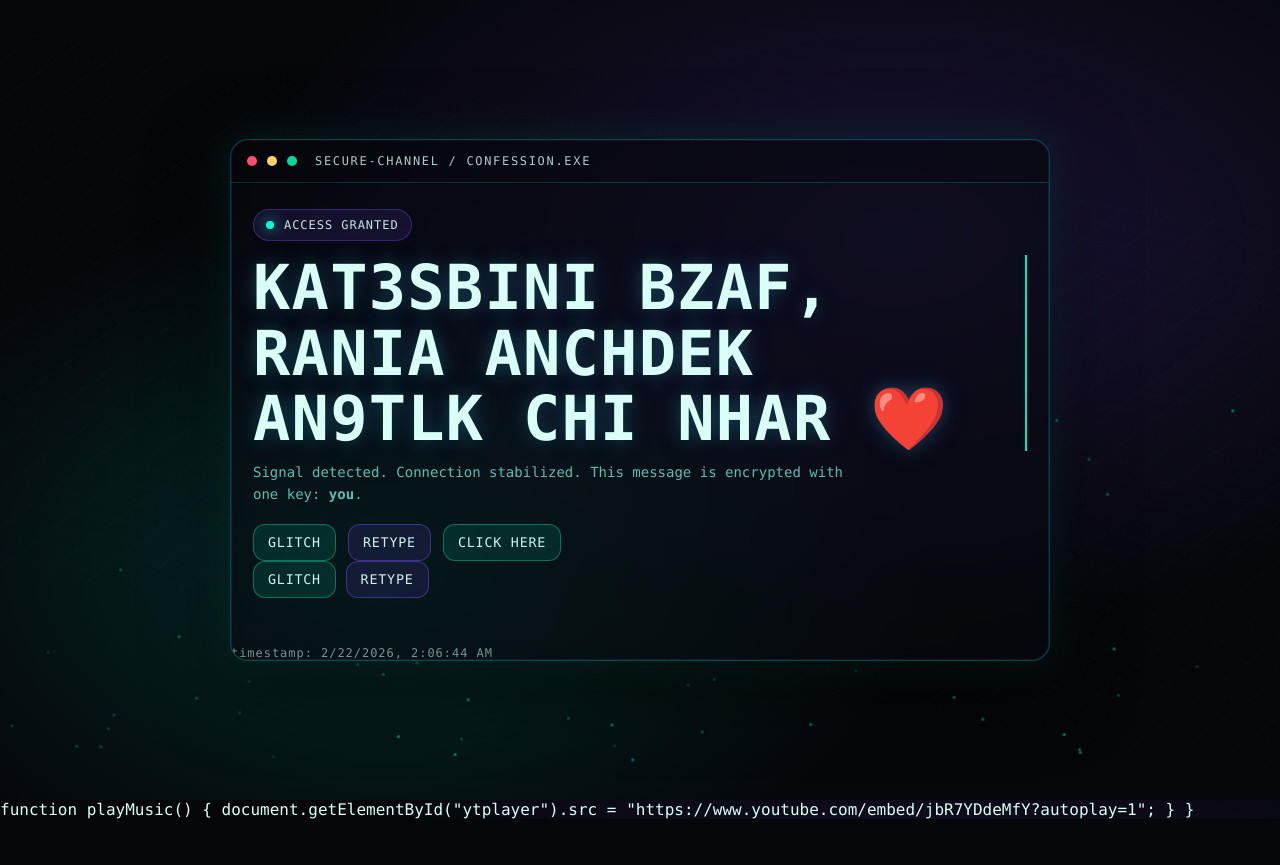
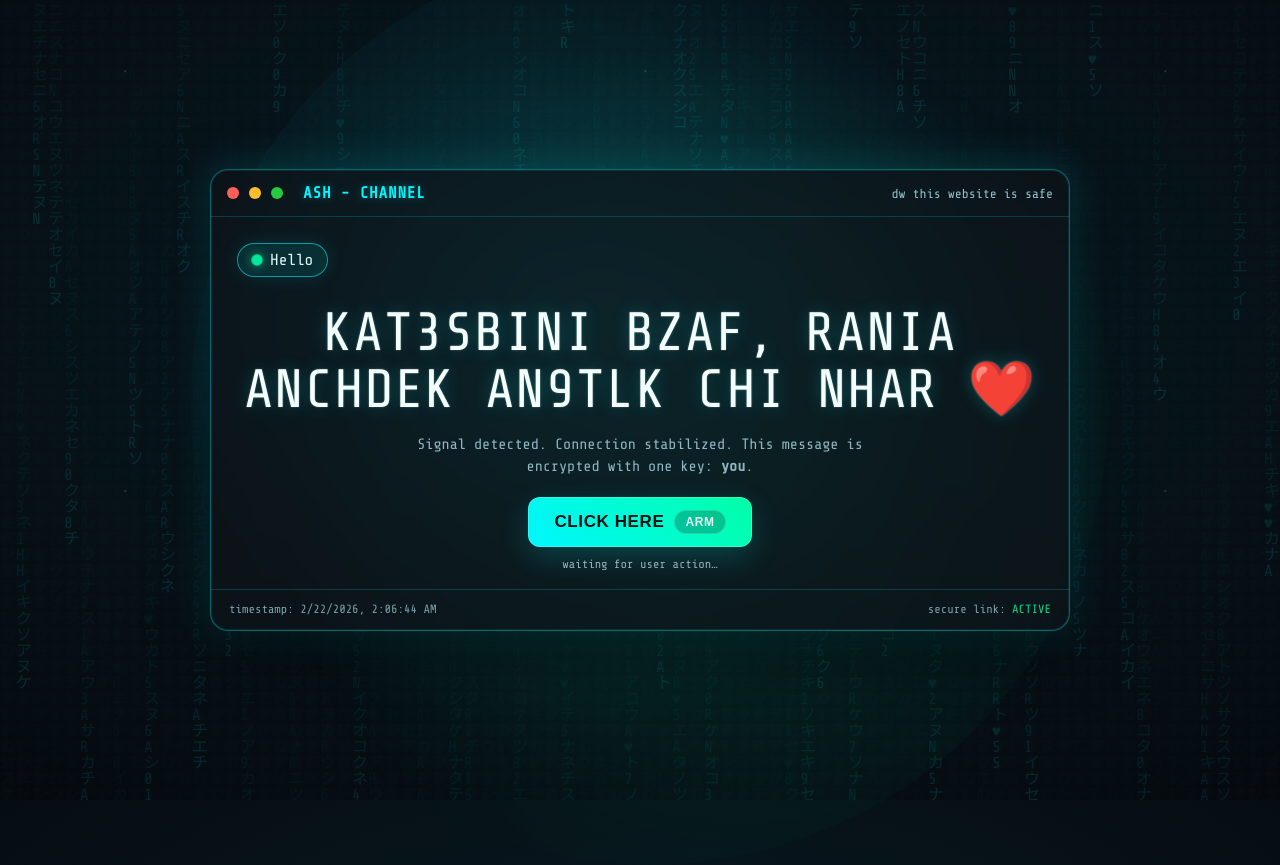
Before and after one commit to whosash1/ash.github.io, a plain HTML site: page index.html in a window 1280 px wide. Before the commit the page ends 819 px from the top, so only its background shows below. Drawn offline with nearby package versions, Linux system fonts and the light colour scheme.

Commit message:
Update index.html

```diff
--- a/index.html
+++ b/index.html
@@ -3,323 +3,524 @@
 <head>
 <meta charset="UTF-8" />
 <meta name="viewport" content="width=device-width, initial-scale=1.0" />
-  <title>Access Granted</title>
+<title>ASH - CHANNEL</title>
+
+<link rel="preconnect" href="https://fonts.googleapis.com">
+<link href="https://fonts.googleapis.com/css2?family=Share+Tech+Mono&display=swap" rel="stylesheet">
+
 <style>
   :root{
-      --bg:#05060a;
-      --neon:#00ffd5;
-      --neon2:#7c4dff;
-      --text:#d9fff6;
-      --muted:#7af7e6;
+    --bg0:#05060a;
+    --bg1:#07131a;
+    --neon:#00f7ff;
+    --neon2:#00ffa6;
+    --text:#dffcff;
+    --muted:#8fb7c2;
+    --glass:rgba(14,20,26,.72);
+    --line:rgba(0,247,255,.35);
   }
-    *{box-sizing:border-box}
-    html,body{height:100%}
+
+  *{ box-sizing:border-box; }
+  html,body{ height:100%; }
   body{
     margin:0;
-      background: radial-gradient(1200px 700px at 70% 30%, rgba(124,77,255,.18), transparent 55%),
-                  radial-gradient(900px 600px at 30% 70%, rgba(0,255,213,.14), transparent 60%),
-                  var(--bg);
+    font-family:"Share Tech Mono", ui-monospace, SFMono-Regular, Menlo, Monaco, Consolas, "Liberation Mono", "Courier New", monospace;
     color:var(--text);
-      font-family: ui-monospace, SFMono-Regular, Menlo, Monaco, Consolas, "Liberation Mono", "Courier New", monospace;
+    background: radial-gradient(1200px 700px at 50% 40%, #0a2a33 0%, var(--bg1) 40%, var(--bg0) 100%);
     overflow:hidden;
   }
 
-    /* animated grid */
-    .grid{
-      position:fixed; inset:-40%;
-      background:
-        linear-gradient(rgba(0,255,213,.08) 1px, transparent 1px),
-        linear-gradient(90deg, rgba(0,255,213,.08) 1px, transparent 1px);
-      background-size: 48px 48px;
-      transform: rotateX(70deg) rotateZ(25deg);
-      filter: drop-shadow(0 0 18px rgba(0,255,213,.18));
-      animation: drift 18s linear infinite;
+  /* --- STARFIELD LAYERS --- */
+  .stars, .stars2, .stars3{
+    position:fixed; inset:0;
+    background-repeat:repeat;
+    pointer-events:none;
+    opacity:.55;
+    transform: translateZ(0);
+  }
+  .stars{
+    background-image:
+      radial-gradient(1px 1px at 10px 20px, rgba(255,255,255,.9) 50%, transparent 52%),
+      radial-gradient(1px 1px at 80px 120px, rgba(255,255,255,.8) 50%, transparent 52%),
+      radial-gradient(1px 1px at 200px 60px, rgba(255,255,255,.7) 50%, transparent 52%),
+      radial-gradient(1px 1px at 320px 240px, rgba(255,255,255,.6) 50%, transparent 52%);
+    background-size: 420px 320px;
+    animation: drift 30s linear infinite;
+  }
+  .stars2{
     opacity:.35;
-      pointer-events:none;
+    filter: blur(.2px);
+    background-image:
+      radial-gradient(1px 1px at 40px 70px, rgba(0,247,255,.9) 50%, transparent 52%),
+      radial-gradient(1px 1px at 260px 160px, rgba(0,255,166,.8) 50%, transparent 52%),
+      radial-gradient(1px 1px at 120px 260px, rgba(255,255,255,.7) 50%, transparent 52%);
+    background-size: 360px 340px;
+    animation: drift 55s linear infinite reverse;
   }
-    @keyframes drift{
-      from{background-position: 0 0, 0 0}
-      to{background-position: 0 900px, 900px 0}
+  .stars3{
+    opacity:.18;
+    background-image:
+      radial-gradient(2px 2px at 150px 90px, rgba(255,255,255,.8) 50%, transparent 52%),
+      radial-gradient(2px 2px at 320px 190px, rgba(0,247,255,.7) 50%, transparent 52%);
+    background-size: 520px 420px;
+    animation: drift 85s linear infinite;
   }
 
-    /* floating particles */
-    .particles{position:fixed; inset:0; pointer-events:none; opacity:.55}
-    .p{
-      position:absolute;
-      width:3px; height:3px;
-      background: var(--neon);
-      border-radius:50%;
-      box-shadow: 0 0 12px rgba(0,255,213,.8);
-      animation: float var(--t) linear infinite;
-      opacity: var(--o);
-    }
-    @keyframes float{
-      from{ transform: translateY(120vh) translateX(var(--x)) }
-      to{ transform: translateY(-20vh) translateX(calc(var(--x) + 60px)) }
+  @keyframes drift{
+    from{ transform: translate3d(0,0,0); }
+    to{ transform: translate3d(-420px, -320px, 0); }
   }
 
-    /* center card */
+  /* --- MATRIX CANVAS --- */
+  #matrix{
+    position:fixed; inset:0;
+    opacity:.22;
+    pointer-events:none;
+    mix-blend-mode: screen;
+  }
+
+  /* --- CENTER LAYOUT --- */
   .wrap{
     position:relative;
     height:100%;
-      display:grid;
-      place-items:center;
-      padding:24px;
+    display:flex;
+    align-items:center;
+    justify-content:center;
+    padding:20px;
   }
+
+  /* --- GLOW ORB --- */
+  .orb{
+    position:absolute;
+    width:900px; height:900px;
+    border-radius:50%;
+    background: radial-gradient(circle at 40% 40%, rgba(0,247,255,.14), transparent 55%),
+                radial-gradient(circle at 60% 60%, rgba(0,255,166,.10), transparent 60%);
+    filter: blur(0.5px);
+    animation: orb 8s ease-in-out infinite alternate;
+    pointer-events:none;
+  }
+  @keyframes orb{
+    from{ transform: translate(-40px,-30px) scale(1); }
+    to{ transform: translate(30px,20px) scale(1.03); }
+  }
+
+  /* --- TERMINAL CARD --- */
   .card{
-      width:min(820px, 95vw);
-      border:1px solid rgba(0,255,213,.25);
+    width:min(860px, 95vw);
     border-radius:18px;
-      background: rgba(8,10,16,.55);
+    background: var(--glass);
+    border: 1px solid var(--line);
+    box-shadow:
+      0 0 0 1px rgba(0,247,255,.10) inset,
+      0 20px 60px rgba(0,0,0,.55),
+      0 0 40px rgba(0,247,255,.20);
     backdrop-filter: blur(10px);
-      box-shadow:
-        0 0 0 1px rgba(124,77,255,.14) inset,
-        0 24px 80px rgba(0,0,0,.55),
-        0 0 40px rgba(0,255,213,.12);
     overflow:hidden;
     position:relative;
   }
-    .scanline{
+
+  /* scanline */
+  .card::after{
+    content:"";
     position:absolute; inset:0;
-      background: linear-gradient(to bottom,
-        transparent 0%,
-        rgba(0,255,213,.09) 50%,
-        transparent 100%);
-      transform: translateY(-120%);
-      animation: scan 5.5s ease-in-out infinite;
-      mix-blend-mode: screen;
+    background: repeating-linear-gradient(
+      to bottom,
+      rgba(255,255,255,.03),
+      rgba(255,255,255,.03) 1px,
+      transparent 2px,
+      transparent 6px
+    );
+    opacity:.18;
     pointer-events:none;
   }
-    @keyframes scan{
-      0%{transform:translateY(-120%)}
-      55%{transform:translateY(120%)}
-      100%{transform:translateY(120%)}
+
+  .topbar{
+    display:flex;
+    align-items:center;
+    gap:10px;
+    padding:14px 16px;
+    border-bottom:1px solid rgba(0,247,255,.18);
+  }
+  .dot{ width:12px; height:12px; border-radius:50%; }
+  .red{ background:#ff5f56; }
+  .yellow{ background:#ffbd2e; }
+  .green{ background:#27c93f; }
+
+  .title{
+    margin-left:10px;
+    font-weight:700;
+    color:var(--neon);
+    letter-spacing:.8px;
+    text-shadow: 0 0 10px rgba(0,247,255,.35);
+  }
+  .subtitle{
+    margin-left:auto;
+    font-size:13px;
+    color:#9bd7e2;
+    opacity:.9;
   }
 
-    .top{
-      display:flex;
-      gap:10px;
-      padding:14px 16px;
-      align-items:center;
-      border-bottom:1px solid rgba(0,255,213,.18);
-      background: rgba(0,0,0,.18);
-    }
-    .dot{width:10px;height:10px;border-radius:50%}
-    .dot.red{background:#ff4d6d}
-    .dot.yellow{background:#ffd166}
-    .dot.green{background:#06d6a0}
-    .title{
-      margin-left:8px;
-      font-size:12px;
-      letter-spacing:.14em;
-      color:rgba(217,255,246,.8);
-      text-transform:uppercase;
-    }
+  .content{ padding:26px 26px 18px; }
 
-    .content{padding:26px 22px 30px}
   .badge{
     display:inline-flex;
     align-items:center;
-      gap:10px;
-      padding:8px 12px;
+    gap:8px;
+    padding:7px 14px;
     border-radius:999px;
-      border:1px solid rgba(124,77,255,.35);
-      background: rgba(124,77,255,.12);
-      color: rgba(217,255,246,.9);
-      font-size:12px;
-      letter-spacing:.08em;
-      text-transform:uppercase;
+    border:1px solid rgba(0,247,255,.55);
+    background: rgba(0,247,255,.10);
+    box-shadow: 0 0 18px rgba(0,247,255,.12);
+    margin-bottom:18px;
   }
-    .badge i{
-      width:8px;height:8px;border-radius:50%;
-      background: var(--neon);
-      box-shadow: 0 0 14px rgba(0,255,213,.9);
-      display:inline-block;
+  .pulse{
+    width:10px; height:10px; border-radius:50%;
+    background: var(--neon2);
+    box-shadow: 0 0 10px rgba(0,255,166,.7);
+    animation:pulse 1.2s ease-in-out infinite;
+  }
+  @keyframes pulse{
+    0%,100%{ transform:scale(1); opacity:1;}
+    50%{ transform:scale(1.6); opacity:.55;}
   }
 
-    h1{
-      margin:14px 0 10px;
-      font-size: clamp(34px, 5vw, 62px);
-      line-height:1.05;
-      letter-spacing:.02em;
+  /* typing area */
+  .big{
+    margin: 10px 0 10px;
+    font-size: clamp(30px, 4.4vw, 54px);
+    line-height: 1.05;
+    text-align:center;
+    color:#f4ffff;
     text-shadow:
-        0 0 18px rgba(0,255,213,.20),
-        0 0 30px rgba(124,77,255,.18);
+      0 0 18px rgba(0,247,255,.24),
+      0 0 2px rgba(255,255,255,.35);
+    letter-spacing: 1px;
+    min-height: 2.2em;
   }
 
-    .typing{
-      display:inline-block;
-      border-right: 2px solid rgba(0,255,213,.9);
-      padding-right:6px;
-      animation: blink 1s steps(1,end) infinite;
-    }
-    @keyframes blink{50%{border-color:transparent}}
-
-    .sub{
-      color: rgba(122,247,230,.75);
-      font-size: 14px;
-      line-height:1.6;
-      max-width: 70ch;
-      margin: 0 0 18px;
+  .subtext{
+    margin: 10px auto 18px;
+    max-width: 62ch;
+    text-align:center;
+    color: var(--muted);
+    font-size: 15px;
+    line-height:1.5;
   }
 
-    .btns{
+  .btnRow{
     display:flex;
-      flex-wrap:wrap;
-      gap:12px;
-      margin-top:10px;
+    justify-content:center;
+    margin: 18px 0 10px;
   }
-    button{
+
+  .btn{
+    position:relative;
+    display:inline-flex;
+    align-items:center;
+    justify-content:center;
+    gap:10px;
+    padding: 13px 26px;
+    font-size: 17px;
+    border:0;
+    border-radius: 12px;
     cursor:pointer;
-      border:1px solid rgba(0,255,213,.35);
-      background: rgba(0,255,213,.10);
-      color: rgba(217,255,246,.95);
-      padding:10px 14px;
-      border-radius:12px;
-      font-family: inherit;
-      letter-spacing:.06em;
-      transition: transform .08s ease, box-shadow .2s ease, background .2s ease;
+    color:#001012;
+    font-weight:800;
+    letter-spacing:.6px;
+    background: linear-gradient(45deg, var(--neon), var(--neon2));
+    box-shadow:
+      0 10px 30px rgba(0,247,255,.18),
+      0 0 0 1px rgba(255,255,255,.18) inset;
+    transition: transform .18s ease, box-shadow .18s ease, filter .18s ease;
+    user-select:none;
   }
-    button:hover{
-      background: rgba(0,255,213,.16);
-      box-shadow: 0 0 24px rgba(0,255,213,.16);
-      transform: translateY(-1px);
+  .btn:hover{
+    transform: translateY(-1px) scale(1.03);
+    box-shadow:
+      0 14px 40px rgba(0,247,255,.25),
+      0 0 25px rgba(0,255,166,.20),
+      0 0 0 1px rgba(255,255,255,.22) inset;
+    filter:saturate(1.05);
   }
-    .secondary{
-      border-color: rgba(124,77,255,.45);
-      background: rgba(124,77,255,.12);
-    }
-    .secondary:hover{
-      background: rgba(124,77,255,.18);
-      box-shadow: 0 0 26px rgba(124,77,255,.16);
+  .btn:active{ transform: translateY(0) scale(0.99); }
+
+  .btn .chip{
+    font-size: 12px;
+    padding: 4px 10px;
+    border-radius: 999px;
+    background: rgba(0,0,0,.22);
+    color: rgba(255,255,255,.9);
+    border: 1px solid rgba(255,255,255,.18);
   }
 
   .footer{
-      margin-top:18px;
-      font-size:12px;
-      color: rgba(217,255,246,.55);
-      letter-spacing:.08em;
+    display:flex;
+    justify-content:space-between;
+    align-items:center;
+    gap:10px;
+    padding: 12px 18px 14px;
+    border-top: 1px solid rgba(0,247,255,.18);
+    color: rgba(160,210,220,.75);
+    font-size: 12px;
   }
 
-    /* mobile */
-    @media (max-width:520px){
-      .sub{max-width:unset}
-      .content{padding:22px 18px 26px}
+  /* hearts */
+  .heart{
+    position:fixed;
+    font-size: 18px;
+    will-change: transform, opacity;
+    pointer-events:none;
+    filter: drop-shadow(0 0 6px rgba(255,60,160,.35));
+    animation: floatUp 2.2s ease-out forwards;
+  }
+  @keyframes floatUp{
+    from{ transform: translate3d(0,0,0) scale(1); opacity: 0; }
+    10%{ opacity: 1; }
+    to{ transform: translate3d(0,-180px,0) scale(1.25) rotate(10deg); opacity: 0; }
+  }
+
+  /* small hint */
+  .hint{
+    opacity:.65;
+    font-size:12px;
+    text-align:center;
+    margin-top:6px;
+  }
+
+  /* hidden youtube player */
+  #yt{
+    position:absolute;
+    left:-9999px;
+    top:-9999px;
+    width:1px; height:1px;
+    overflow:hidden;
   }
 </style>
 </head>
+
 <body>
-  <div class="grid"></div>
-
-  <div class="particles" id="particles"></div>
+  <div class="stars"></div>
+  <div class="stars2"></div>
+  <div class="stars3"></div>
+  <canvas id="matrix"></canvas>
 
   <div class="wrap">
-    <div class="card">
-      <div class="scanline"></div>
-      <div class="top">
-        <span class="dot red"></span>
-        <span class="dot yellow"></span>
-        <span class="dot green"></span>
-        <span class="title">secure-channel / confession.exe</span>
+    <div class="orb"></div>
+
+    <div class="card" role="region" aria-label="ASH - CHANNEL">
+      <div class="topbar">
+        <div class="dot red"></div>
+        <div class="dot yellow"></div>
+        <div class="dot green"></div>
+
+        <div class="title">ASH - CHANNEL</div>
+        <div class="subtitle">dw this website is safe</div>
       </div>
 
       <div class="content">
-        <span class="badge"><i></i> ACCESS GRANTED</span>
+        <div class="badge"><span class="pulse"></span> Hello</div>
 
-        <h1><span id="msg" class="typing"></span></h1>
+        <div class="big" id="typed"></div>
 
-        <p class="sub">
-          Signal detected. Connection stabilized. This message is encrypted with one key:
-          <b>you</b>.
-        </p>
-
-        <div class="btns">
-  <button onclick="glitch()">GLITCH</button>
-  <button class="secondary" onclick="retype()">RETYPE</button>
-  <button onclick="playMusic()">CLICK HERE</button>
-</div>
-          <button onclick="glitch()">GLITCH</button>
-          <button class="secondary" onclick="retype()">RETYPE</button>
+        <div class="subtext">
+          Signal detected. Connection stabilized. This message is encrypted with one key: <b>you</b>.
         </div>
 
-        <div class="footer" id="stamp"></div>
+        <div class="btnRow">
+          <button class="btn" id="playBtn">
+            CLICK HERE <span class="chip" id="chip">ARM</span>
+          </button>
+        </div>
+
+        <div class="hint" id="status">waiting for user action…</div>
+      </div>
+
+      <div class="footer">
+        <div>timestamp: <span id="time"></span></div>
+        <div>secure link: <span style="color:rgba(0,255,166,.85)">ACTIVE</span></div>
       </div>
     </div>
   </div>
 
+  <!-- YouTube player container -->
+  <div id="yt"></div>
+
 <script>
-    // ✅ Change these two lines to whatever you want:
-    const NAME = "RANIA";
-    const TEXT = `KAT3SBINI BZAF, ${NAME} ANCHDEK AN9TLK CHI NHAR ❤️`;
+/* =========================
+   1) YOUR MESSAGE (typing)
+========================= */
+const MESSAGE =
+  "KAT3SBINI BZAF, RANIA ANCHDEK AN9TLK CHI NHAR ❤️";
 
-    // typing effect
-    const msgEl = document.getElementById("msg");
-    let i = 0, timer = null;
+function typeText(el, text, speed=32){
+  el.textContent = "";
+  let i = 0;
+  const timer = setInterval(() => {
+    el.textContent += text[i++];
+    if(i >= text.length) clearInterval(timer);
+  }, speed);
+}
+typeText(document.getElementById("typed"), MESSAGE, 28);
 
-    function type() {
-      msgEl.textContent = "";
-      i = 0;
-      clearInterval(timer);
-      timer = setInterval(() => {
-        msgEl.textContent = TEXT.slice(0, i++);
-        if (i > TEXT.length) clearInterval(timer);
-      }, 85);
+/* =========================
+   2) TIMESTAMP
+========================= */
+document.getElementById("time").textContent = new Date().toLocaleString();
+
+/* =========================
+   3) MATRIX RAIN
+========================= */
+const canvas = document.getElementById("matrix");
+const ctx = canvas.getContext("2d");
+let w, h, cols, drops;
+const letters = "アイウエオカキクケコサシスセソタチツテトナニヌネノ0123456789ASHRANIA♥";
+
+function resize(){
+  w = canvas.width = window.innerWidth;
+  h = canvas.height = window.innerHeight;
+  cols = Math.floor(w / 16);
+  drops = Array(cols).fill(1);
 }
-    type();
+window.addEventListener("resize", resize);
+resize();
 
-    // timestamp footer
-    const stamp = document.getElementById("stamp");
-    stamp.textContent = "timestamp: " + new Date().toLocaleString();
+function drawMatrix(){
+  ctx.fillStyle = "rgba(0,0,0,0.08)";
+  ctx.fillRect(0, 0, w, h);
 
-    // particles
-    const container = document.getElementById("particles");
-    const count = 70;
-    for (let n=0;n<count;n++){
-      const d = document.createElement("div");
-      d.className = "p";
-      d.style.left = Math.random()*100 + "vw";
-      d.style.setProperty("--x", (Math.random()*120 - 60) + "px");
-      d.style.setProperty("--t", (10 + Math.random()*18) + "s");
-      d.style.setProperty("--o", (0.25 + Math.random()*0.65));
-      container.appendChild(d);
+  ctx.font = "16px Share Tech Mono";
+  for(let i=0; i<drops.length; i++){
+    const text = letters[Math.floor(Math.random() * letters.length)];
+    const x = i * 16;
+    const y = drops[i] * 16;
+
+    ctx.fillStyle = "rgba(0,247,255,0.55)";
+    ctx.fillText(text, x, y);
+
+    if(y > h && Math.random() > 0.975) drops[i] = 0;
+    drops[i]++;
+  }
+  requestAnimationFrame(drawMatrix);
+}
+drawMatrix();
+
+/* =========================
+   4) HEARTS
+========================= */
+function spawnHearts(count=10){
+  for(let i=0;i<count;i++){
+    const h = document.createElement("div");
+    h.className = "heart";
+    h.textContent = Math.random() > 0.3 ? "❤️" : "💚";
+    const x = (window.innerWidth * 0.5) + (Math.random()*160 - 80);
+    const y = (window.innerHeight * 0.62) + (Math.random()*40 - 20);
+    h.style.left = x + "px";
+    h.style.top  = y + "px";
+    h.style.fontSize = (14 + Math.random()*18) + "px";
+    h.style.transform = `translate3d(${Math.random()*12-6}px,0,0) rotate(${Math.random()*20-10}deg)`;
+    document.body.appendChild(h);
+    setTimeout(()=>h.remove(), 2300);
+  }
 }
 
-    // fun effects
-    function glitch(){
-      const original = msgEl.textContent;
-      const chars = "01#$%&@*+!?";
-      let t = 0;
-      const g = setInterval(()=>{
-        t++;
-        msgEl.textContent = original.split("").map((c,idx)=>{
-          if (Math.random() < 0.22) return chars[Math.floor(Math.random()*chars.length)];
-          return c;
-        }).join("");
-        if(t>10){ clearInterval(g); msgEl.textContent = original; }
-      }, 60);
+/* =========================
+   5) YOUTUBE PLAYER (real play)
+   - Autoplay must be user-clicked
+========================= */
+const VIDEO_ID = "jbR7YDdeMfY"; // your link
+
+let player;
+let ytReady = false;
+
+function loadYT(){
+  return new Promise((resolve) => {
+    if(window.YT && window.YT.Player) return resolve();
+    const tag = document.createElement("script");
+    tag.src = "https://www.youtube.com/iframe_api";
+    window.onYouTubeIframeAPIReady = () => resolve();
+    document.head.appendChild(tag);
+  });
 }
 
-    function retype(){ type(); }
-    // 🎵 Music Player
-const audio = new Audio("https://YOUR_AUDIO_LINK.mp3");
+async function initPlayer(){
+  await loadYT();
+  player = new YT.Player("yt", {
+    height: "1",
+    width: "1",
+    videoId: VIDEO_ID,
+    playerVars: {
+      autoplay: 0,
+      controls: 0,
+      modestbranding: 1,
+      rel: 0,
+      playsinline: 1
+    },
+    events: {
+      onReady: () => { ytReady = true; }
+    }
+  });
+}
 
-function playMusic() {
-  audio.play();
+initPlayer();
+
+/* =========================
+   6) BUTTON ACTION
+========================= */
+const btn = document.getElementById("playBtn");
+const chip = document.getElementById("chip");
+const status = document.getElementById("status");
+
+let armed = false;
+
+btn.addEventListener("click", async () => {
+  spawnHearts(14);
+
+  // first click: arm + play
+  if(!armed){
+    armed = true;
+    chip.textContent = "LIVE";
+    status.textContent = "connecting… (music starting)";
+    btn.textContent = "PLAYING ❤️";
+    btn.appendChild(chip);
+
+    // ensure player is ready
+    if(!ytReady){
+      status.textContent = "loading secure audio channel…";
+      await new Promise(r => setTimeout(r, 500));
     }
+
+    try{
+      player.playVideo();
+      status.textContent = "secure channel established ✅";
+    }catch(e){
+      // if browser blocks, user can click again
+      status.textContent = "tap again if audio didn’t start 🔊";
+      btn.textContent = "CLICK AGAIN 🔊";
+      btn.appendChild(chip);
+    }
+    return;
+  }
+
+  // next clicks: toggle play/pause
+  try{
+    const state = player.getPlayerState(); // 1 playing, 2 paused
+    if(state === 1){
+      player.pauseVideo();
+      status.textContent = "paused ⏸️";
+      btn.textContent = "RESUME 🔊";
+      btn.appendChild(chip);
+    }else{
+      player.playVideo();
+      status.textContent = "playing ✅";
+      btn.textContent = "PLAYING ❤️";
+      btn.appendChild(chip);
+      spawnHearts(10);
+    }
+  }catch(e){
+    status.textContent = "tap again 🔊";
+  }
+});
 </script>
- function playMusic() {
-  document.getElementById("ytplayer").src =
-    "https://www.youtube.com/embed/jbR7YDdeMfY?autoplay=1";
-}
-}
 </body>
-  <div id="player" style="display:none;">
-  <iframe
-    id="ytplayer"
-    width="0"
-    height="0"
-    frameborder="0"
-    allow="autoplay"
-  ></iframe>
-</div>
 </html>
```
Lines whose indentation alone changed are shown as unchanged.
